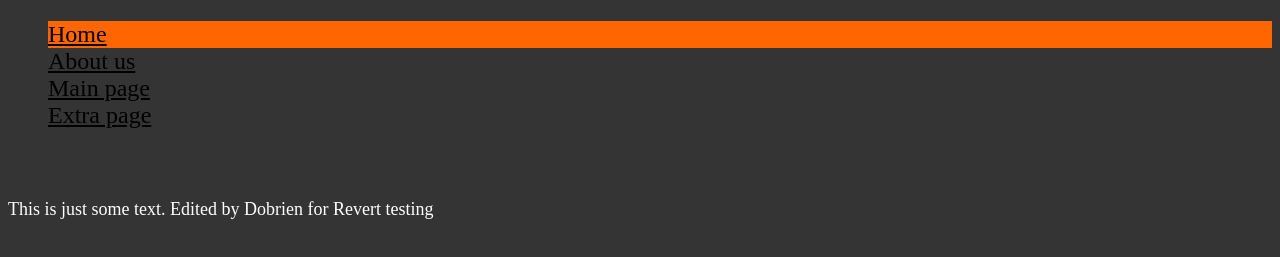
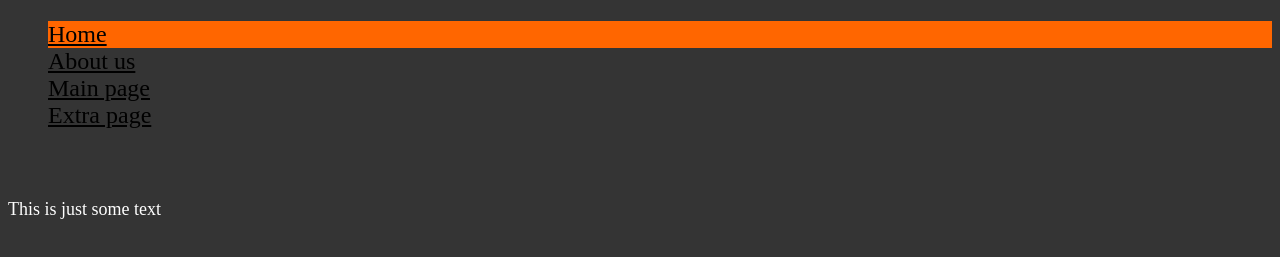
Before and after one commit to cdentesting/mergeTest, a plain HTML site: page index.html in a window 1280 px wide. Shown: the part 69-326 px from the top of the page. Drawn offline with nearby package versions, Linux system fonts and the light colour scheme.

Commit message:
Revert "THis is a change to index.html"
This reverts commit ef3f2defa3903025e2bfcb3edc74086cb232f8f6.

```diff
--- a/index.html
+++ b/index.html
@@ -18,6 +18,6 @@
 </ul>
 <br />
 <br />
-<p class="copy">This is just some text. Edited by Dobrien for Revert testing</p>
+<p class="copy">This is just some text</p>
 </body>
 </html>
```
